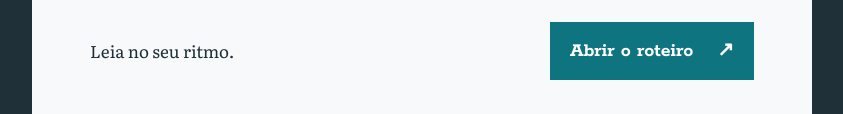
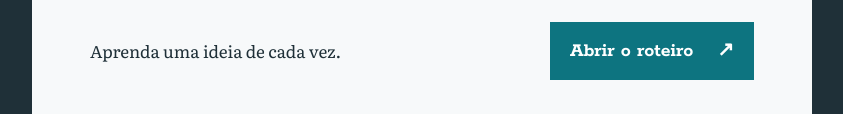
Before and after one commit to Glorious-x7/etec-computacaonuvem-mtec-site, a plain HTML site: page index.html in a window 1280 px wide. Shown: the part 649-763 px from the top of the page, without its empty margins (218-1061 px from the left). Drawn offline with Linux system fonts and the light colour scheme.

Commit message:
Atualiza chamada inicial do guia

```diff
--- a/index.html
+++ b/index.html
@@ -18,7 +18,7 @@
           <div class="sheet-top"><span>Caderno de estudos</span><span>ETEC · MTEC</span></div>
           <h1 id="page-title">Comece<br />pela nuvem.</h1>
           <p>Um roteiro curto para entender o que é computação em nuvem e dar os primeiros passos com segurança.</p>
-          <div class="cover-bottom"><span>Leia no seu ritmo.</span><a class="button" href="#roteiro">Abrir o roteiro <span aria-hidden="true">↗</span></a></div>
+          <div class="cover-bottom"><span>Aprenda uma ideia de cada vez.</span><a class="button" href="#roteiro">Abrir o roteiro <span aria-hidden="true">↗</span></a></div>
         </div>
       </section>
 
```
